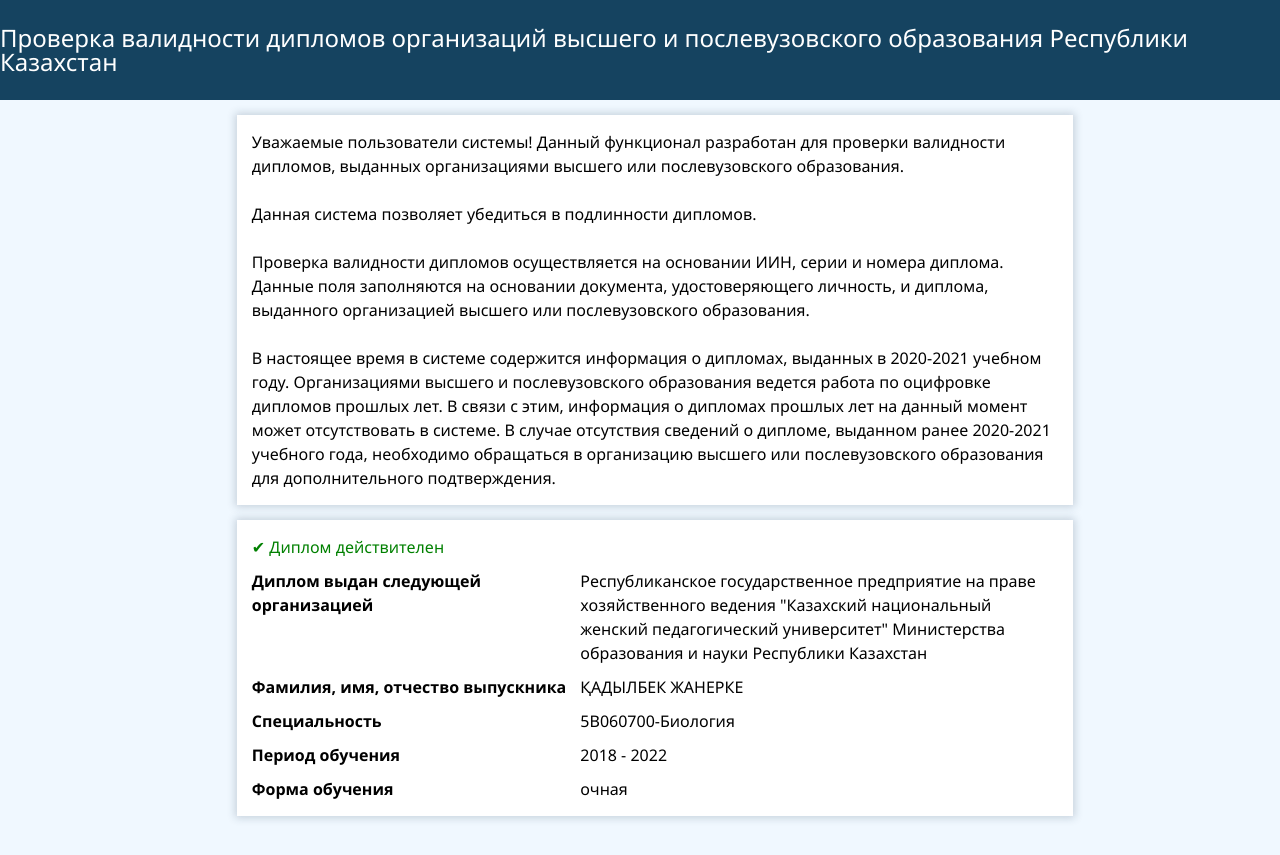
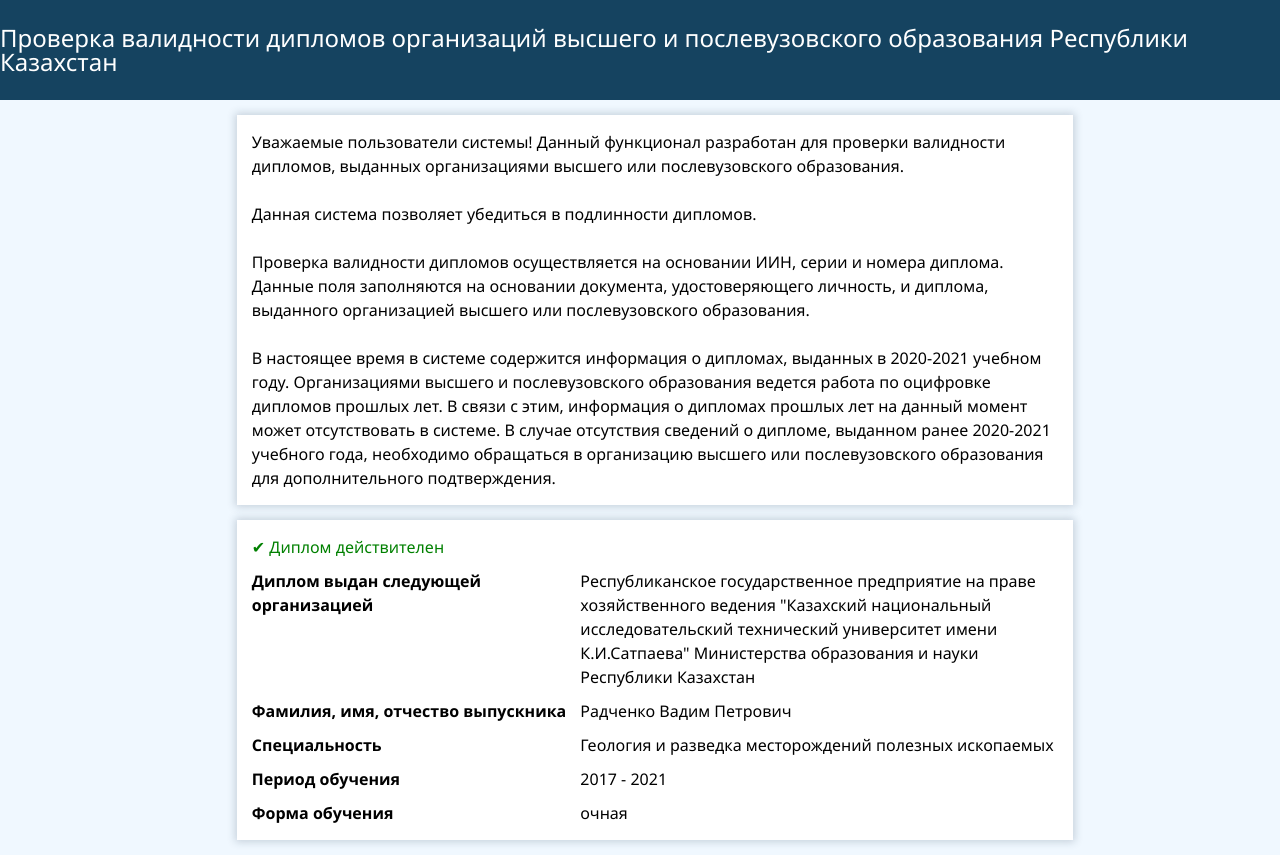
Before and after one commit to kzCertificateTest/24.07.1982, a plain HTML site: page index.html in a window 1280 px wide. Before the commit the page ends 831 px from the top, so only its background shows below. Drawn offline with Linux system fonts and the light colour scheme.

Commit message:
Update index.html

```diff
--- a/index.html
+++ b/index.html
@@ -27,16 +27,16 @@
                 <div class="result__content">
                     <p style="font-weight: bold;">Диплом выдан следующей организацией</p>
                     <!-- редакт -->
-                    <p>Республиканское государственное предприятие на праве хозяйственного ведения "Казахский национальный женский педагогический университет" Министерства образования и науки Республики Казахстан</p>
+                    <p>Республиканское государственное предприятие на праве хозяйственного ведения "Казахский национальный исследовательский технический университет имени К.И.Сатпаева" Министерства образования и науки Республики Казахстан</p>
                     <p style="font-weight: bold;">Фамилия, имя, отчество выпускника</p>
                     <!-- редакт -->
-                    <p>ҚАДЫЛБЕК ЖАНЕРКЕ</p>
+                    <p>Радченко Вадим Петрович</p>
                     <p style="font-weight: bold;">Специальность</p>
                     <!-- редакт -->
-                    <p>5В060700-Биология</p>
+                    <p>Геология и разведка месторождений полезных ископаемых</p>
                     <p style="font-weight: bold;">Период обучения</p>
                     <!-- редакт -->
-                    <p>2018 - 2022</p>
+                    <p>2017 - 2021</p>
                     <p style="font-weight: bold;">Форма обучения</p>
                     <!-- редакт -->
                     <p>очная</p>
```
